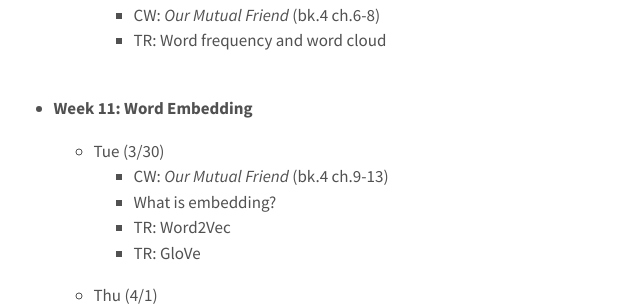
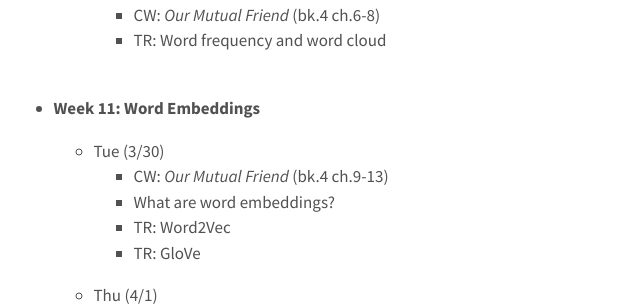
Before and after one commit to elibooklover/ENGL304-Spring2021, a Jekyll site: the page built from syllabus.md, in a window 1280 px wide and 900 px high, scrolled down 9325 px. Shown: the part 163-469 px from the top of the window, without its empty margins (329-969 px from the left). Built offline with Jekyll 4.4.1, drawn with Linux system fonts in a browser that asks for light colours.

Commit message:
Syllabus

```diff
--- a/syllabus.md
+++ b/syllabus.md
@@ -258,11 +258,11 @@ The course schedule is subject to changes. <br>
 <br>
 <br>
 
-* <b>Week 11: Word Embedding</b>
+* <b>Week 11: Word Embeddings</b>
 
   * Tue (3/30)
     *	CW: <i>Our Mutual Friend</i> (bk.4 ch.9-13)
-    *	What is embedding?
+    *	What are word embeddings?
     *	TR: Word2Vec
     *	TR: GloVe
   * Thu (4/1)
```
